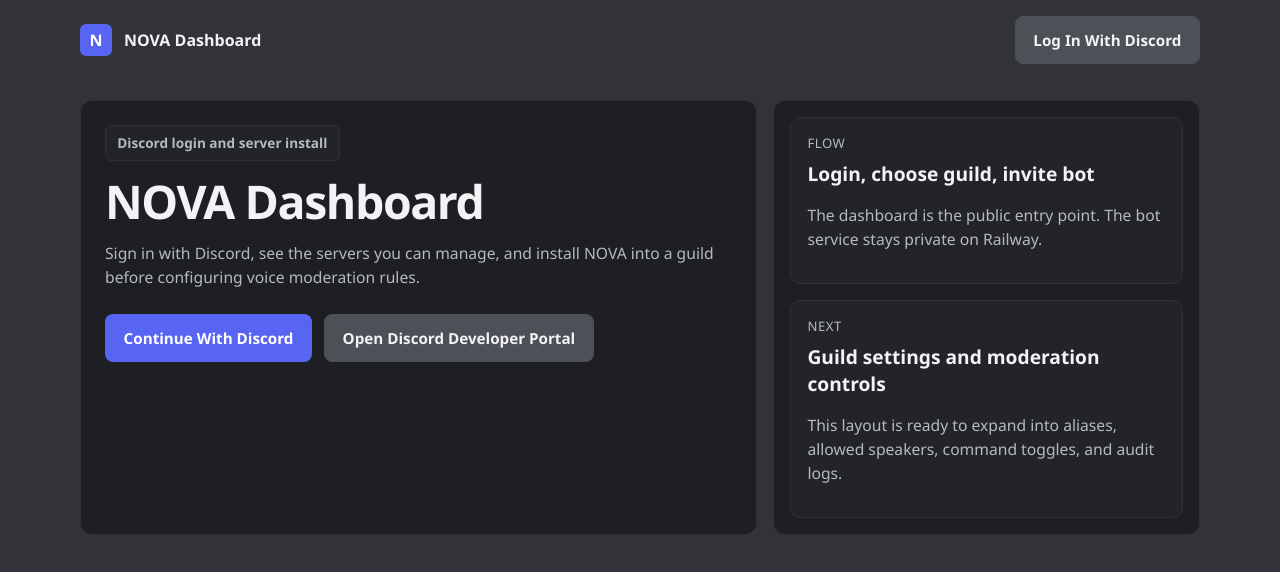
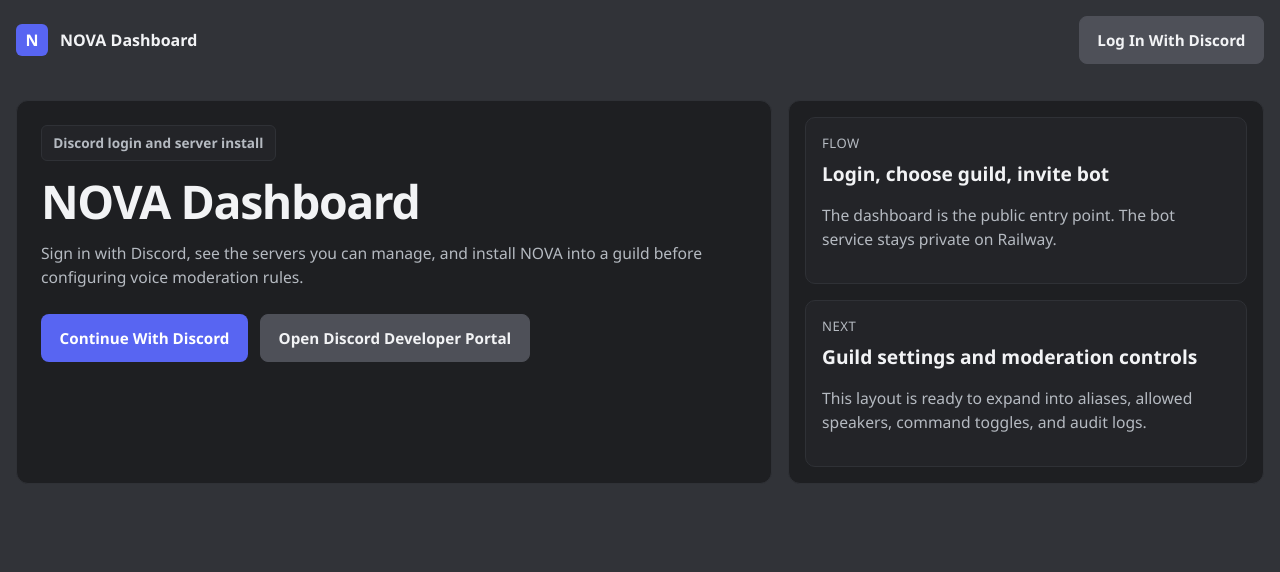
Before and after one commit to BravoxKnull/nova, a Next.js app in the folder dashboard/: page / in a window 1280 px wide. Shown: the top 572 px of the page. Built offline with nearby package versions, Linux system fonts and the light colour scheme; no server answers.

Commit message:
style: use full-width dashboard layout

```diff
--- a/dashboard/app/globals.css
+++ b/dashboard/app/globals.css
@@ -69,7 +69,7 @@
 }
 
 .shell {
-  width: min(1120px, calc(100% - 2rem));
+  width: calc(100% - 2rem);
   margin: 0 auto;
 }
 
```
